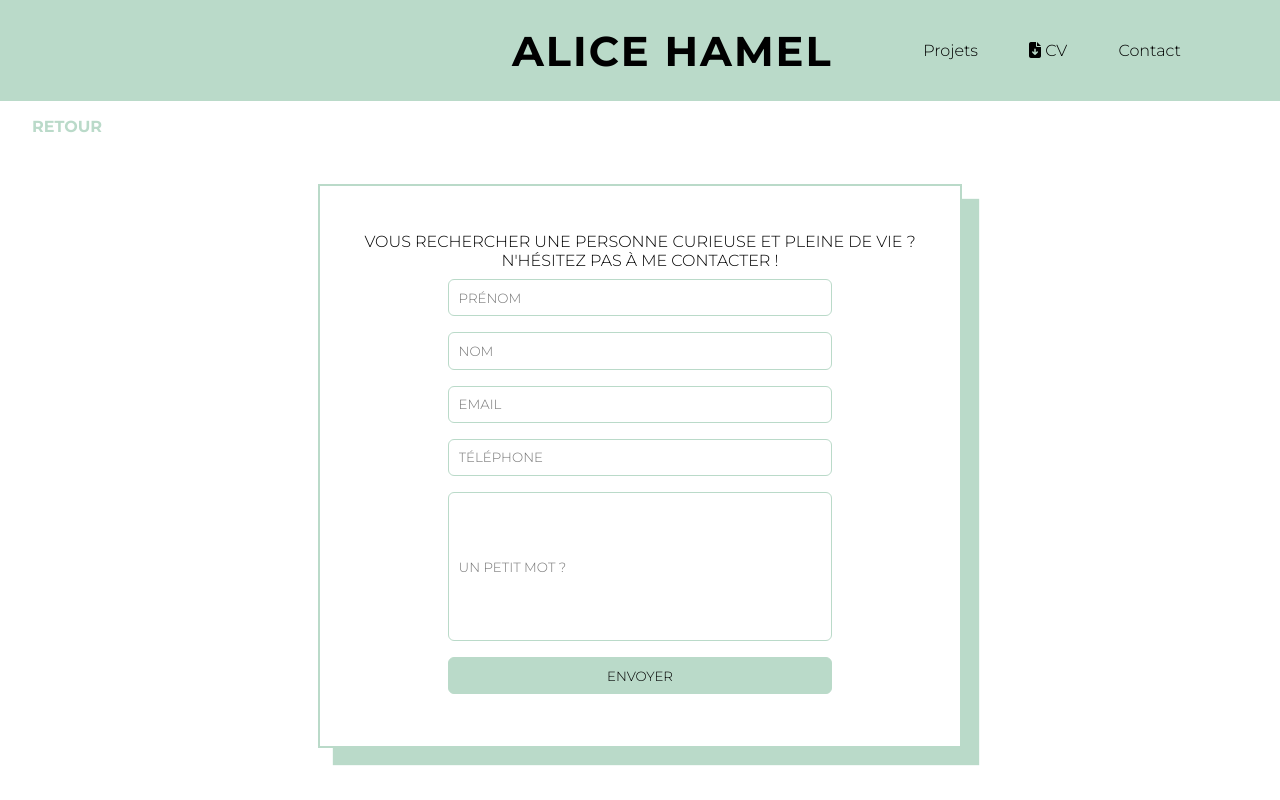
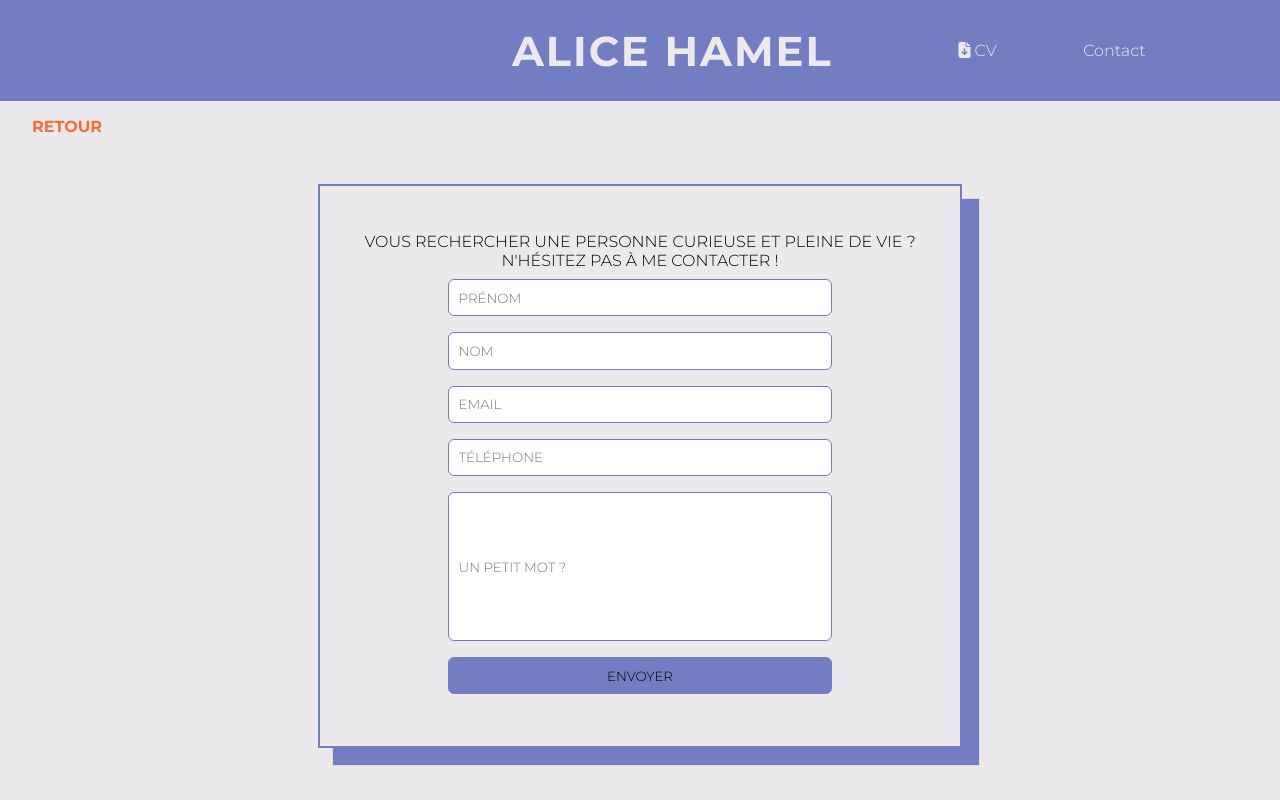
Before and after one commit to ahamel1/checkpoint4, a React (Create React App) app in the folder front/: page /contact in a window 1280 px wide. Built offline with nearby package versions, Linux system fonts and the light colour scheme.

Commit message:
colors changed

```diff
--- a/front/src/components/About.jsx
+++ b/front/src/components/About.jsx
@@ -23,7 +23,7 @@ const PartTwo = styled.p`
 	flex-basis: 40%;
 	align-items: center;
 	text-align: center;
-	border: solid 1px #badac9;
+	border: solid 1px ${(props) => props.theme.orange};
 	padding: 1rem;
 
 	${(props) => props.theme.mediaMax.small`
--- a/front/src/components/AllProjects.jsx
+++ b/front/src/components/AllProjects.jsx
@@ -8,9 +8,7 @@ import { TitleH2 } from "../titles";
 export default function AllProjects() {
 	return (
 		<div style={{ marginBottom: "5rem" }}>
-			<TitleH2 mobilemt id="mesprojets">
-				Mes projets
-			</TitleH2>
+			<TitleH2 mobilemt>Mes projets</TitleH2>
 			<Flex mobilefd se>
 				<Project linkTo="/NDEFans" />
 				<Project2 linkTo="/Arsenic-Cocktail" />
--- a/front/src/components/Contact.jsx
+++ b/front/src/components/Contact.jsx
@@ -8,7 +8,7 @@ const LinkBack = styled.a`
 	font-weight: bold;
 	margin: 1rem 2rem;
 	display: inline-block;
-  color: #badac9;
+	color: ${(props) => props.theme.orange};
 	text-transform: uppercase;
 `;
 
--- a/front/src/components/Form.jsx
+++ b/front/src/components/Form.jsx
@@ -8,11 +8,11 @@ const Container = styled.div`
 	flex-direction: column;
 	justify-content: center;
 	align-items: center;
-	border: solid 2px #badac9;
+	border: solid 2px ${(props) => props.theme.blue};
 	width: 50%;
 	height: 70vh;
 	margin: 2rem auto;
-	box-shadow: 1rem 1rem 1px 1px #badac9;
+	box-shadow: 1rem 1rem 1px 1px ${(props) => props.theme.blue};
 	${(props) => props.theme.mediaMax.small`
     width: 80%;
     margin: 3rem auto;
@@ -41,13 +41,13 @@ const Input = styled.input`
 	margin-bottom: 1rem;
 	padding: 0.6rem;
 	text-transform: uppercase;
-	border: 1px solid #badac9;
+	border: 1px solid ${(props) => props.theme.blue}; ;
 `;
 
 const InputBtn = styled(Input)`
-	background: #badac9;
+	background: ${(props) => props.theme.blue};
 	&:hover {
-		background: #678a77;
+		background: ${(props) => props.theme.violet};
 		color: white;
 		transition: all 0.3s ease-out;
 	}
--- a/front/src/components/Navigation.jsx
+++ b/front/src/components/Navigation.jsx
@@ -11,7 +11,7 @@ const NavContainer = styled.nav`
 	justify-content: space-between;
 	align-items: center;
 	width: 100%;
-	background: #badac9;
+	background-color: ${(props) => props.theme.blue};
 	${(props) => props.theme.mediaMax.small`
     padding: 1rem 0;
   `}
@@ -22,9 +22,9 @@ const ButtonNav = styled(Link)`
 	background: none;
 	font-size: 1rem;
 	text-decoration: none;
-	color: black;
+	color: ${(props) => props.theme.beige};
 	&:hover {
-		color: #678a77;
+		color: ${(props) => props.theme.violet};
 	}
 `;
 const ButtonNavLink = styled.a`
@@ -32,9 +32,9 @@ const ButtonNavLink = styled.a`
 	background: none;
 	font-size: 1rem;
 	text-decoration: none;
-	color: black;
+	color: ${(props) => props.theme.beige};
 	&:hover {
-		color: #678a77;
+		color: ${(props) => props.theme.violet};
 	}
 `;
 
@@ -47,7 +47,6 @@ export default function Navigation() {
 					<TitleH1 to="/">Alice Hamel</TitleH1>
 				</Flex>
 				<Flex flexend acenter se mr3 mobilemr mobilebm>
-					<ButtonNavLink href="#mesprojets">Projets</ButtonNavLink>
 					<ButtonNavLink href={cvPdf} download>
 						<span className="fas fa-file-download"></span> CV
 					</ButtonNavLink>
--- a/front/src/components/SocialMedia.jsx
+++ b/front/src/components/SocialMedia.jsx
@@ -3,10 +3,14 @@ import { ContainerListItem, ListItem } from "../mainStyle";
 import styled from "styled-components";
 
 const LinkItem = styled.a`
-	color: black;
+	color: ${(props) => props.theme.blue};
 	&:hover {
-		color: #678a77;
+		color: ${(props) => props.theme.orange};
 	}
+
+	${(props) => props.theme.mediaMax.xSmall`
+	color: ${(props) => props.theme.beige};
+	`};
 `;
 
 export default function SocialMedia() {
--- a/front/src/components/burgermenu.css
+++ b/front/src/components/burgermenu.css
@@ -14,12 +14,12 @@
 
 	/* Color/shape of burger icon bars */
 	.bm-burger-bars {
-		background: black;
+		background: #ebe9ec;
 	}
 
 	/* Color/shape of burger icon bars on hover*/
 	.bm-burger-bars-hover {
-		background: #678a77;
+		background: #ebe9ec;
 	}
 
 	/* Position and sizing of clickable cross button */
@@ -30,7 +30,7 @@
 
 	/* Color/shape of close button cross */
 	.bm-cross {
-		background: white;
+		background: #ff6b35;
 	}
 
 	/*
@@ -48,13 +48,13 @@
 	}
 	/* General sidebar styles */
 	.bm-menu {
-		background: #678a77;
+		background: #ebe9ec;
 		padding: 2.5em 1.5em 0;
 		font-size: 1.15em;
 	}
 
 	a.bm-item {
-		color: white;
+		color: #ff6b35;
 		text-align: center;
 		text-decoration: none;
 		padding-bottom: 1rem;
--- a/front/src/index.css
+++ b/front/src/index.css
@@ -1,9 +1,10 @@
 * {
-  margin: 0;
-  padding: 0;
-  font-family: "Montserrat", sans-serif;
+	margin: 0;
+	padding: 0;
+	font-family: "Montserrat", sans-serif;
 }
 
 html {
-  scroll-behavior: smooth;
+	background: #ebe9ec;
+	scroll-behavior: smooth;
 }
--- a/front/src/mainStyle.jsx
+++ b/front/src/mainStyle.jsx
@@ -74,7 +74,7 @@ export const ContainerListItem = styled.ul`
 	${(props) => props.theme.mediaMax.xSmall`
 	flex-direction : row;
 	border-radius : 2rem;
-	background : rgba(185, 218, 200, 0.43);
+	background : rgba(115,125,194,0.41);
 	width: 30%;
 	padding: 0.7rem;
 	top:0.2rem;
--- a/front/src/theme.jsx
+++ b/front/src/theme.jsx
@@ -28,6 +28,10 @@ const mediaMin = Object.keys(sizes).reduce((acc, label) => {
 }, {});
 
 export default {
+	blue: "#737DC2",
+	orange: "#FF6B35",
+	beige: "#EBE9EC",
+	violet: "#A7ADDB",
 	mediaMax,
 	mediaMin,
 };
--- a/front/src/titles.jsx
+++ b/front/src/titles.jsx
@@ -4,7 +4,7 @@ import { Link } from "react-router-dom";
 export const TitleH1 = styled(Link)`
 	font-size: 2.6rem;
 	font-weight: bold;
-  color: black;
+	color: ${(props) => props.theme.beige};
 	text-decoration: none;
 	margin: 1.6rem 0;
 	text-transform: uppercase;
@@ -20,6 +20,7 @@ export const TitleH1 = styled(Link)`
 export const TitleH2 = styled.h2`
 	font-size: 2rem;
 	margin: 4rem 0 2rem 0;
+	color: ${(props) => props.theme.orange};
 	text-transform: uppercase;
 	width: 100%;
 	text-align: center;
```
Lines whose indentation alone changed are shown as unchanged.
